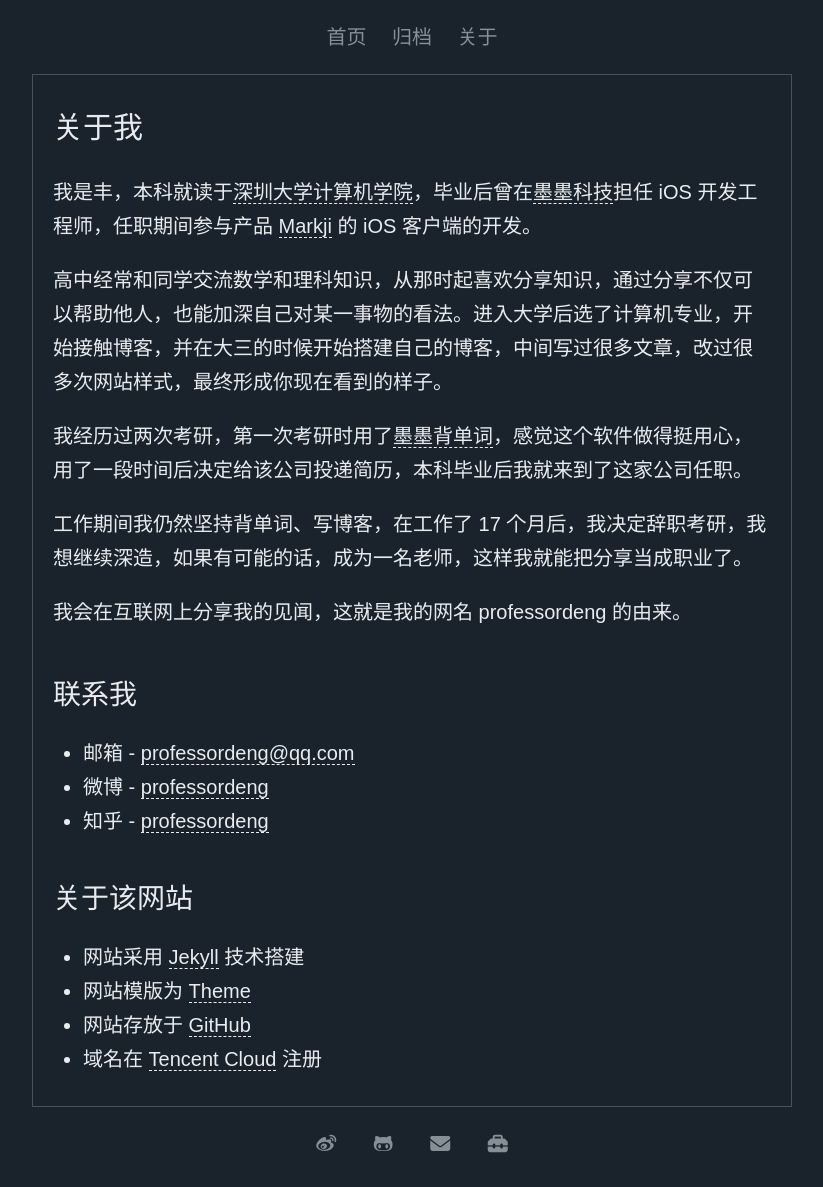
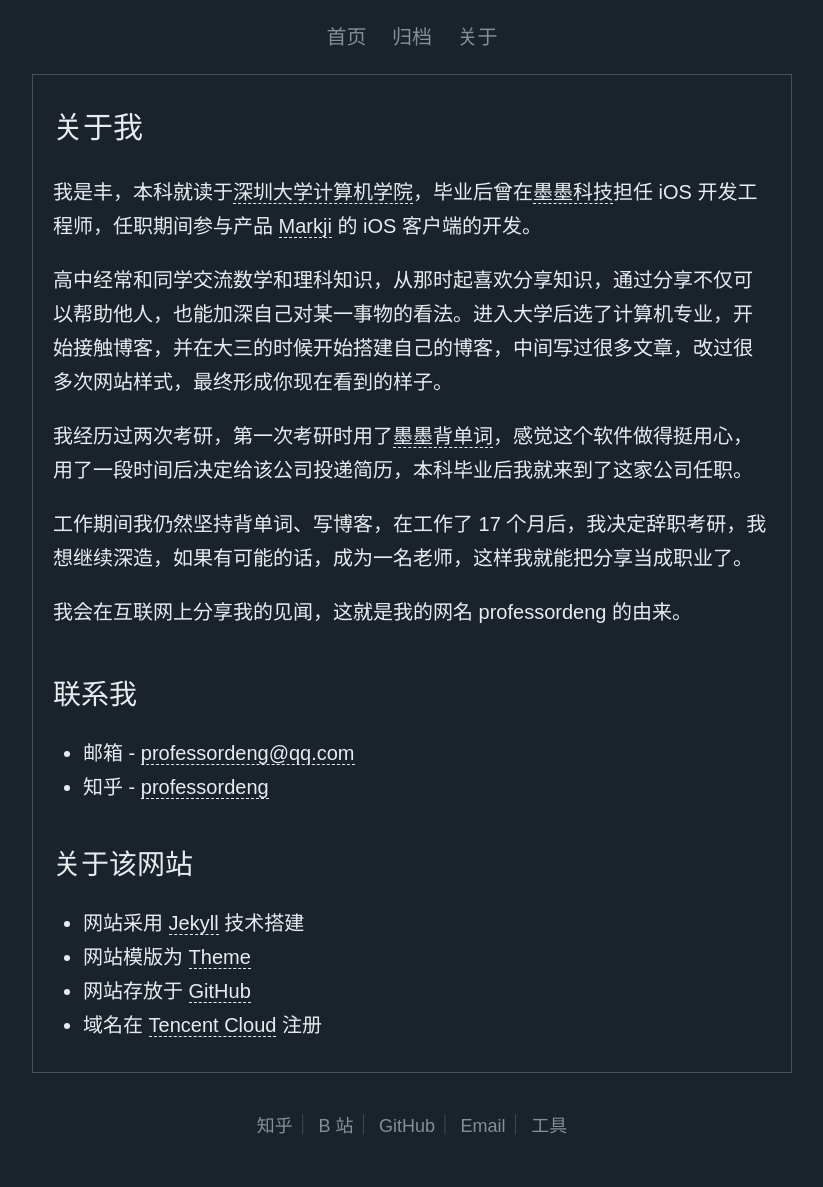
Before and after one commit to fengzhuyi/fengzhuyi.github.io, a Jekyll site: the page built from page/about.md, in a window 1280 px wide. Shown: the whole page, without its empty margins (228-1051 px from the left). Built offline with Jekyll 4.4.1, drawn with Linux system fonts in a browser that asks for light colours.

Commit message:
移除 font awesome

```diff
--- a/_config.yml
+++ b/_config.yml
@@ -9,6 +9,7 @@ defaults:
       layout: "post"
 
 # Social
-weibo: 6549700503
+zhihu: professordeng
+bilibili: 491275843
 github: professordeng
 email: professordeng@qq.com
--- a/_includes/footer.html
+++ b/_includes/footer.html
@@ -1,6 +1,9 @@
 <footer class="footer">
-  <a href="https://weibo.com/u/{{ site.weibo }}" target="_blank"><i class="fa-brands fa-weibo" aria-hidden="true"></i></a>
-  <a href="https://github.com/{{ site.github }}" target="_blank"><i class="fa-brands fa-github-alt" aria-hidden="true"></i></a>
-  <a href="mailto:{{ site.email }}"><i class="fa fa-envelope" aria-hidden="true"></i></a>
-  <a href="/tool.html"><i class="fa-solid fa-toolbox" aria-hidden="true"></i></a>
+  <p>
+    <a href="https://www.zhihu.com/{{ site.zhihu }}" target="_blank">知乎</a>｜
+    <a href="https://space.bilibili.com/{{ site.bilibili }}" target="_blank">B 站</a>｜
+    <a href="https://github.com/{{ site.github }}" target="_blank">GitHub</a>｜
+    <a href="mailto:{{ site.email }}">Email</a>｜
+    <a href="/tool.html">工具</a>
+  </p>
 </footer>
--- a/_includes/head.html
+++ b/_includes/head.html
@@ -5,7 +5,6 @@
   <title>{{ page.title }}</title>
   <link rel="shortcut icon" href="/favicon.ico" />
   <link rel="stylesheet" href="/main.css" />
-  <link rel="stylesheet" href="https://cdnjs.cloudflare.com/ajax/libs/font-awesome/6.2.1/css/all.min.css" />
 
   {% if page.mathjax %} {% include mathjax.html %} {% endif %}
   {% if page.mermaid %}
--- a/_sass/layouts.scss
+++ b/_sass/layouts.scss
@@ -21,9 +21,10 @@
   text-align: center;
   padding: 1rem 0;
   min-height: 4rem;
+  color: var(--gray-700);
   & a {
+    font-size: .9rem;
     color: var(--gray-600);
-    padding: .8rem;
     text-decoration: none;
     &:hover {
       color: var(--gray-300);
--- a/page/about.md
+++ b/page/about.md
@@ -19,7 +19,6 @@ title: 关于
 ## 联系我
 
 - 邮箱 - [professordeng@qq.com](mailto:professordeng@qq.com)
-- 微博 - [professordeng](https://weibo.com/u/6549700503)
 - 知乎 - [professordeng](https://www.zhihu.com/people/professordeng)
 
 ## 关于该网站
```
